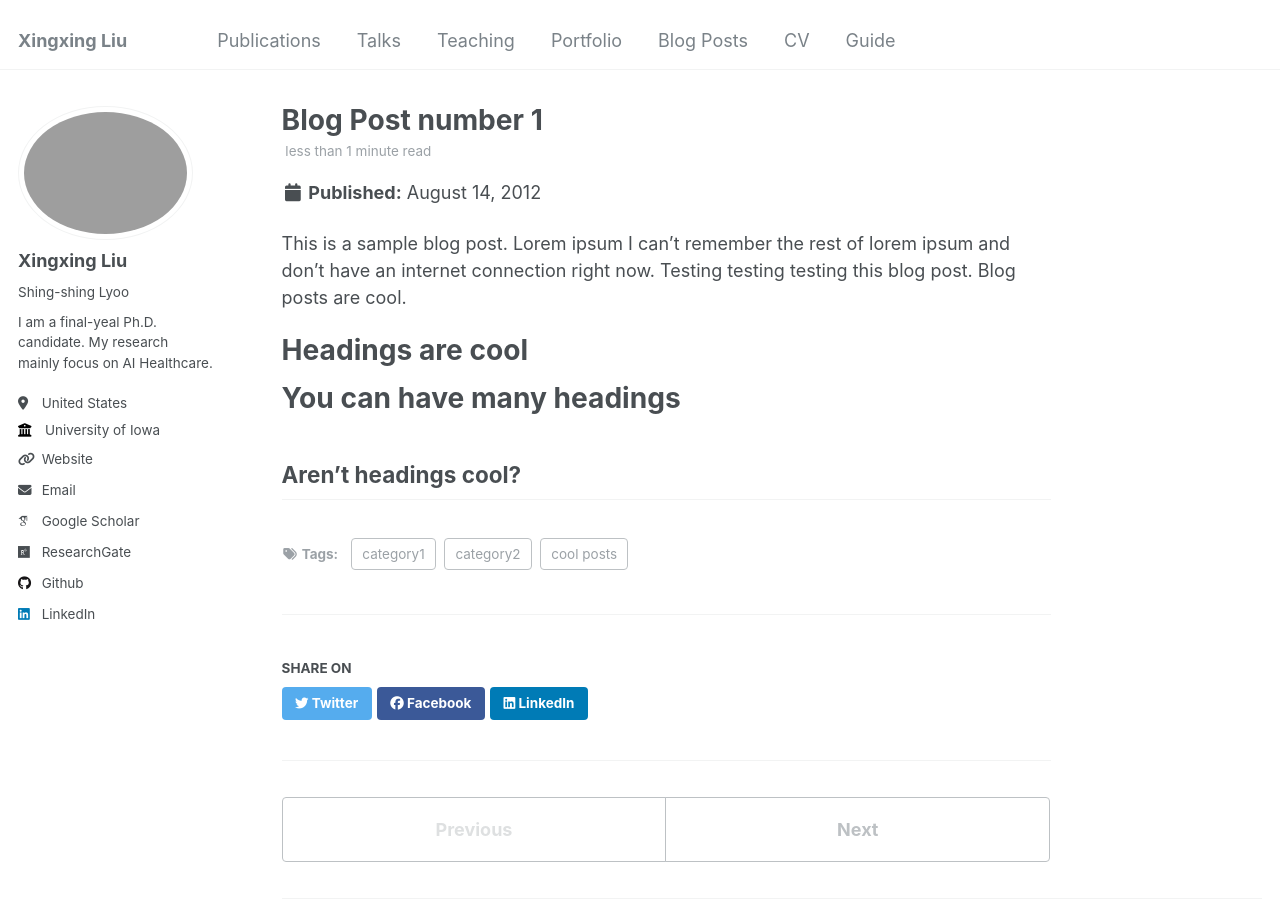
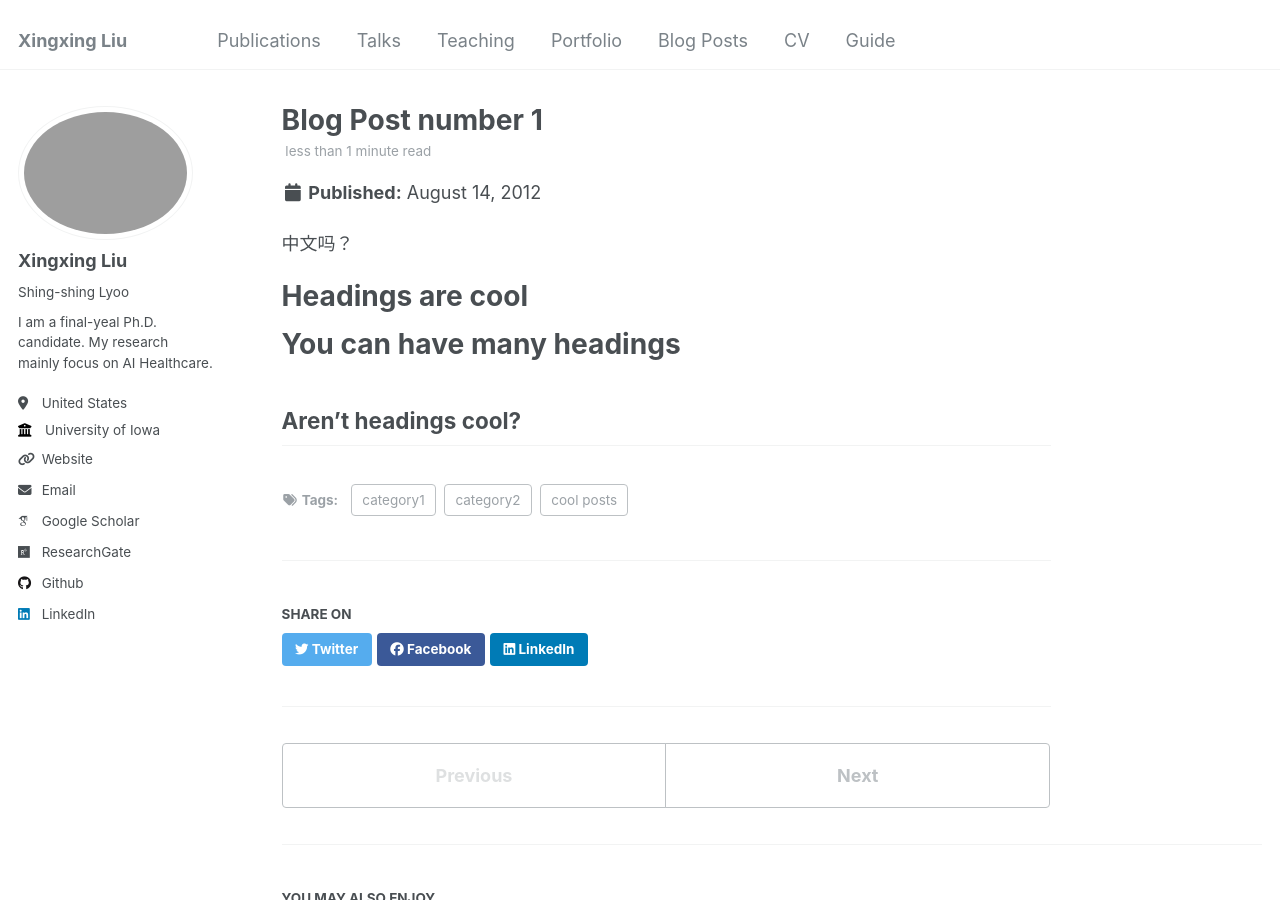
Before and after one commit to xxliu1996/xxliu1996.github.io, a Jekyll site: the page built from _posts/2012-08-14-blog-post-1.md, in a window 1280 px wide and 900 px high. Built offline with Jekyll 4.4.1, drawn with Linux system fonts in a browser that asks for light colours; some web fonts are replaced.

Commit message:
update post

```diff
--- a/_posts/2012-08-14-blog-post-1.md
+++ b/_posts/2012-08-14-blog-post-1.md
@@ -8,7 +8,7 @@
   - category2
 ---
 
-This is a sample blog post. Lorem ipsum I can't remember the rest of lorem ipsum and don't have an internet connection right now. Testing testing testing this blog post. Blog posts are cool.
+中文吗？
 
 Headings are cool
 ======
```
